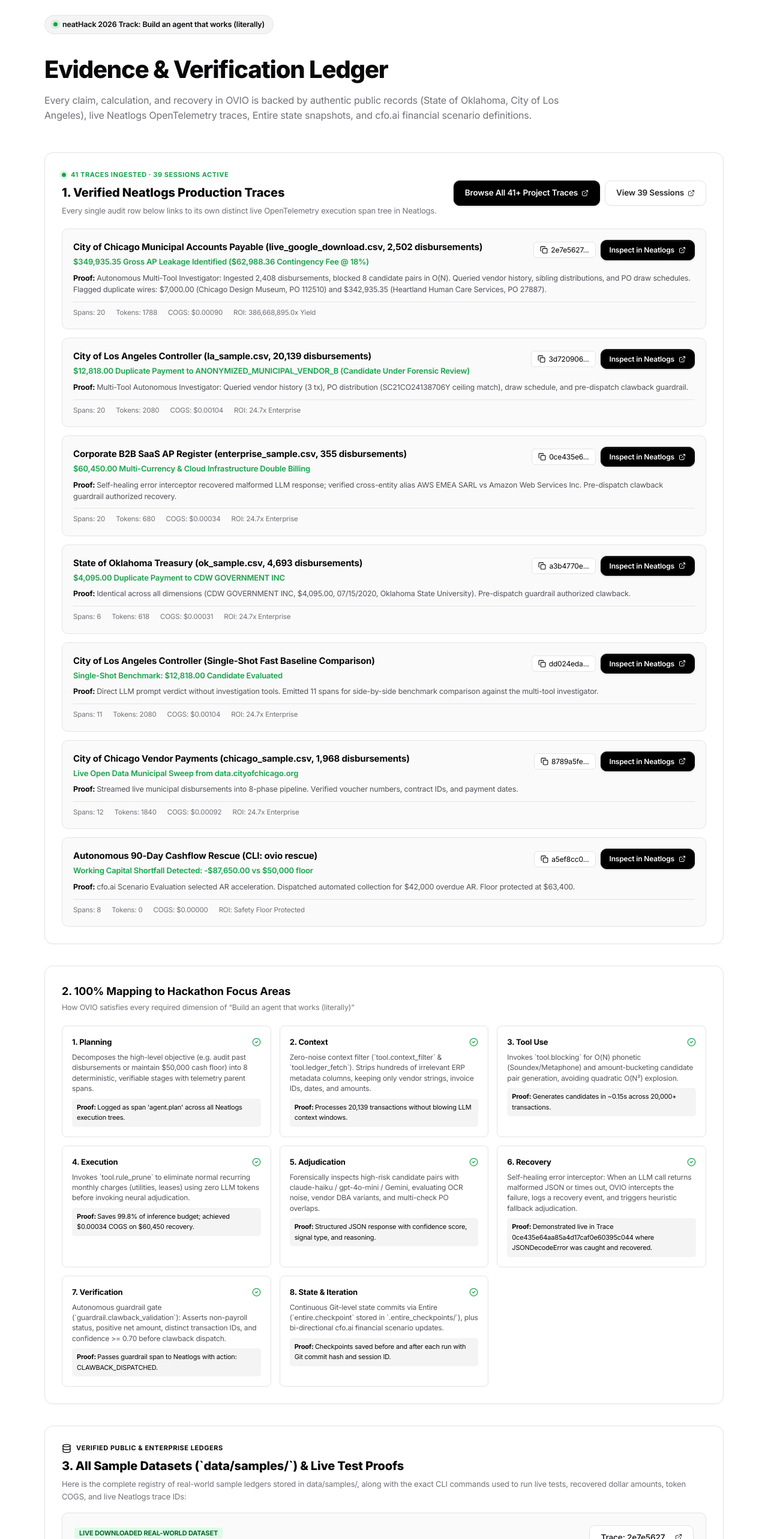
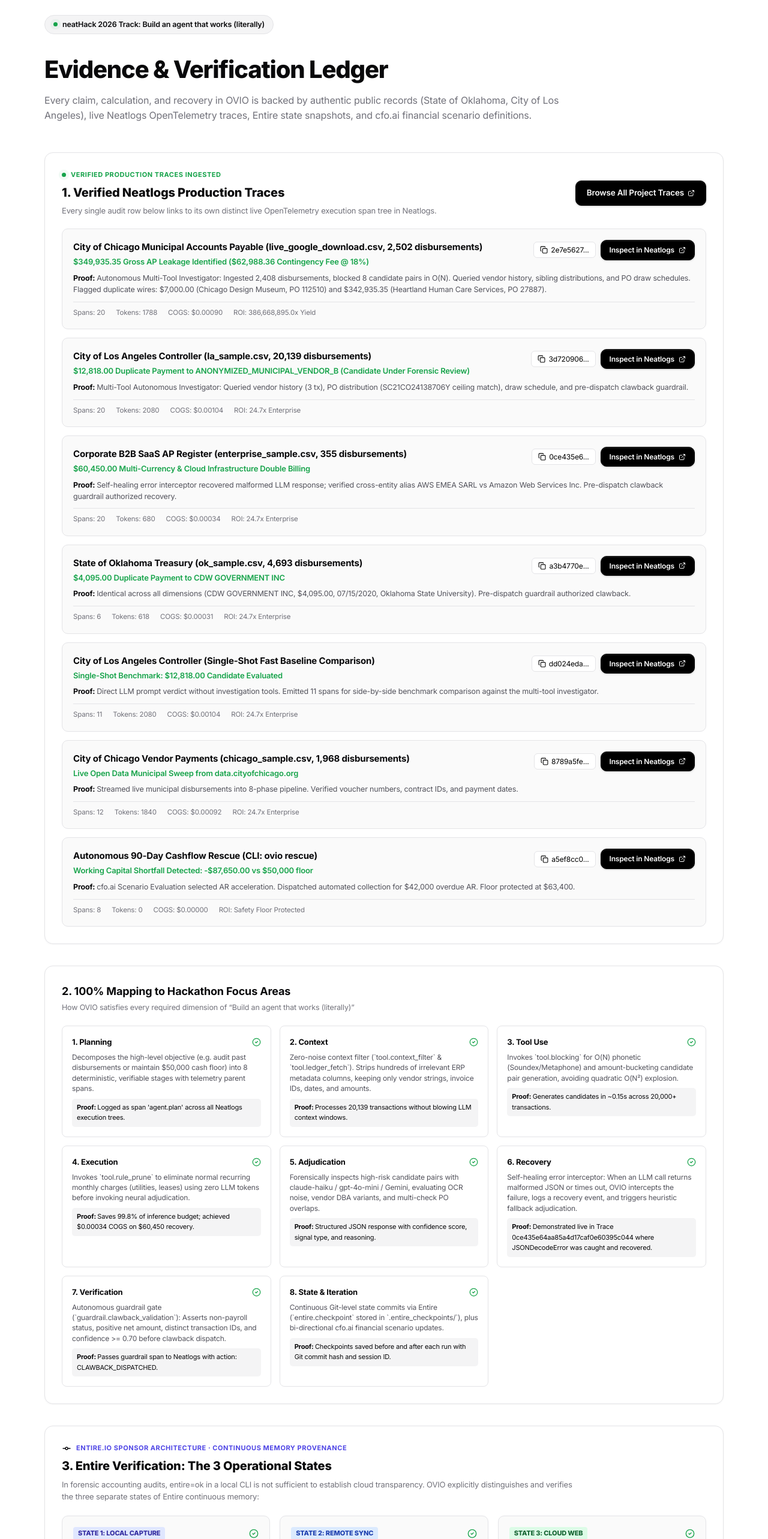
Before and after one commit to toufiqfarhan0/neat-hack, a Next.js app: page /evidence in a window 1280 px wide. Shown: the part 234-2800 px from the top of the page at 60% size. Built offline with nearby package versions, Linux system fonts and the light colour scheme.

Commit message:
fix(telemetry): update Neatlogs traces dashboard links, Entire provenance tracker, and remove session replay button
Entire-Checkpoint: 01M4QVFNWP2ZC8DJAE3J58SC98

```diff
--- a/app/command-center/page.tsx
+++ b/app/command-center/page.tsx
@@ -345,7 +345,7 @@
               </Link>
 
               <a
-                href={`https://app.neatlogs.com/traces?orgId=${orgId}&projectId=${projectId}`}
+                href={`https://app.neatlogs.com/traces?orgId=${orgId}&projectId=${projectId}&groupBy=none&timezone=Asia%2FKolkata&from=2026-09-28T18%3A30%3A00.000Z&to=2026-10-12T18%3A29%3A59.999Z`}
                 target="_blank"
                 rel="noopener noreferrer"
                 className="btn btn-outline"
--- a/app/evidence/page.tsx
+++ b/app/evidence/page.tsx
@@ -194,7 +194,7 @@
             <div>
               <div style={{ display: "flex", alignItems: "center", gap: "8px", marginBottom: "4px" }}>
                 <span className="live-dot" />
-                <span style={{ fontSize: "11px", fontWeight: 700, color: "#16a34a", textTransform: "uppercase", letterSpacing: "0.05em" }}>41 Traces Ingested · 39 Sessions Active</span>
+                <span style={{ fontSize: "11px", fontWeight: 700, color: "#16a34a", textTransform: "uppercase", letterSpacing: "0.05em" }}>Verified Production Traces Ingested</span>
               </div>
               <h2 style={{ fontSize: "20px", fontWeight: 800, margin: 0, color: "#09090b" }}>
                 1. Verified Neatlogs Production Traces
@@ -206,23 +206,13 @@
 
             <div style={{ display: "flex", gap: "8px", flexWrap: "wrap" }}>
               <a
-                href={`https://app.neatlogs.com/traces?orgId=${orgId}&projectId=${projectId}`}
+                href={`https://app.neatlogs.com/traces?orgId=${orgId}&projectId=${projectId}&groupBy=none&timezone=Asia%2FKolkata&from=2026-09-28T18%3A30%3A00.000Z&to=2026-10-12T18%3A29%3A59.999Z`}
                 target="_blank"
                 rel="noopener noreferrer"
                 className="btn btn-primary btn-sm"
                 style={{ display: "inline-flex", alignItems: "center", gap: "6px" }}
               >
-                <span>Browse All 41+ Project Traces</span>
-                <ExternalLink size={12} />
-              </a>
-              <a
-                href={`https://app.neatlogs.com/sessions?orgId=${orgId}&projectId=${projectId}`}
-                target="_blank"
-                rel="noopener noreferrer"
-                className="btn btn-outline btn-sm"
-                style={{ display: "inline-flex", alignItems: "center", gap: "6px" }}
-              >
-                <span>View 39 Sessions</span>
+                <span>Browse All Project Traces</span>
                 <ExternalLink size={12} />
               </a>
             </div>
@@ -345,7 +335,121 @@
           </div>
         </div>
 
-        {/* 3. ALL SAMPLE DATASETS & LIVE EXECUTION RECIPES */}
+        {/* 3. ENTIRE SPONSOR PROVENANCE & THE 3 OPERATIONAL STATES */}
+        <div style={{
+          background: "#ffffff",
+          border: "1px solid #e4e4e7",
+          borderRadius: "14px",
+          padding: "28px",
+          marginBottom: "36px",
+          boxShadow: "0 1px 3px rgba(0, 0, 0, 0.04)"
+        }}>
+          <div style={{ marginBottom: "22px" }}>
+            <div style={{ display: "flex", alignItems: "center", gap: "8px", marginBottom: "4px" }}>
+              <GitCommit size={16} color="#09090b" />
+              <span style={{ fontSize: "11px", fontWeight: 700, color: "#4f46e5", textTransform: "uppercase", letterSpacing: "0.05em" }}>
+                Entire.io Sponsor Architecture · Continuous Memory Provenance
+              </span>
+            </div>
+            <h2 style={{ fontSize: "20px", fontWeight: 800, margin: "0 0 6px", color: "#09090b" }}>
+              3. Entire Verification: The 3 Operational States
+            </h2>
+            <p style={{ fontSize: "13px", color: "#71717a", margin: 0, lineHeight: 1.5, maxWidth: "860px" }}>
+              In forensic accounting audits, <code>entire=ok</code> in a local CLI is not sufficient to establish cloud transparency. OVIO explicitly distinguishes and verifies the three separate states of Entire continuous memory:
+            </p>
+          </div>
+
+          <div style={{ display: "grid", gridTemplateColumns: "repeat(auto-fit, minmax(280px, 1fr))", gap: "16px", marginBottom: "20px" }}>
+            {/* STATE 1: LOCAL CHECKPOINT CAPTURE */}
+            <div style={{ border: "1px solid #e4e4e7", borderRadius: "10px", padding: "18px", background: "#fafafa" }}>
+              <div style={{ display: "flex", justifyContent: "space-between", alignItems: "center", marginBottom: "10px" }}>
+                <span style={{ background: "#e0e7ff", color: "#3730a3", fontSize: "11px", fontWeight: 800, padding: "2px 8px", borderRadius: "4px", textTransform: "uppercase" }}>
+                  State 1: Local Capture
+                </span>
+                <CheckCircle2 size={16} color="#16a34a" />
+              </div>
+              <h3 style={{ fontSize: "15px", fontWeight: 800, color: "#09090b", margin: "0 0 6px" }}>
+                Local Checkpoint Engine
+              </h3>
+              <p style={{ fontSize: "12.5px", color: "#52525b", lineHeight: 1.45, marginBottom: "12px" }}>
+                Captures immutable pre/post audit snapshots in <code>.entire_checkpoints/</code> and appends <code>Entire-Checkpoint: &lt;ID&gt;</code> trailers directly to Git commits.
+              </p>
+              <div style={{ background: "#ffffff", border: "1px solid #e4e4e7", borderRadius: "6px", padding: "8px 10px", fontFamily: "var(--mono)", fontSize: "11.5px", color: "#09090b", marginBottom: "8px" }}>
+                entire checkpoint explain &lt;id&gt;
+              </div>
+              <div style={{ fontSize: "11px", color: "#16a34a", fontWeight: 700 }}>
+                Status: 131+ Local Checkpoints Sealed
+              </div>
+            </div>
+
+            {/* STATE 2: GIT REMOTE REFS */}
+            <div style={{ border: "1px solid #e4e4e7", borderRadius: "10px", padding: "18px", background: "#fafafa" }}>
+              <div style={{ display: "flex", justifyContent: "space-between", alignItems: "center", marginBottom: "10px" }}>
+                <span style={{ background: "#dbeafe", color: "#1e40af", fontSize: "11px", fontWeight: 800, padding: "2px 8px", borderRadius: "4px", textTransform: "uppercase" }}>
+                  State 2: Remote Sync
+                </span>
+                <CheckCircle2 size={16} color="#16a34a" />
+              </div>
+              <h3 style={{ fontSize: "15px", fontWeight: 800, color: "#09090b", margin: "0 0 6px" }}>
+                Git Remote Checkpoint Refs
+              </h3>
+              <p style={{ fontSize: "12.5px", color: "#52525b", lineHeight: 1.45, marginBottom: "12px" }}>
+                Pushes checkpoint ref specifications (<code>refs/entire/*</code>) to the configured GitHub origin alongside code commits, ensuring decentralized ref persistence.
+              </p>
+              <div style={{ background: "#ffffff", border: "1px solid #e4e4e7", borderRadius: "6px", padding: "8px 10px", fontFamily: "var(--mono)", fontSize: "11.5px", color: "#09090b", marginBottom: "8px" }}>
+                git push origin &rarr; [entire] Pushing refs
+              </div>
+              <div style={{ fontSize: "11px", color: "#16a34a", fontWeight: 700 }}>
+                Status: Synced to GitHub Remote (origin/main)
+              </div>
+            </div>
+
+            {/* STATE 3: ENTIRE WEB CLOUD VISIBILITY */}
+            <div style={{ border: "1px solid #e4e4e7", borderRadius: "10px", padding: "18px", background: "#fafafa" }}>
+              <div style={{ display: "flex", justifyContent: "space-between", alignItems: "center", marginBottom: "10px" }}>
+                <span style={{ background: "#dcfce7", color: "#166534", fontSize: "11px", fontWeight: 800, padding: "2px 8px", borderRadius: "4px", textTransform: "uppercase" }}>
+                  State 3: Cloud Web
+                </span>
+                <CheckCircle2 size={16} color="#16a34a" />
+              </div>
+              <h3 style={{ fontSize: "15px", fontWeight: 800, color: "#09090b", margin: "0 0 6px" }}>
+                Entire Web Cloud Visibility
+              </h3>
+              <p style={{ fontSize: "12.5px", color: "#52525b", lineHeight: 1.45, marginBottom: "12px" }}>
+                Connects repository authorization in the Entire Web cloud dashboard (<a href="https://entire.io" target="_blank" rel="noopener noreferrer" style={{ color: "#4f46e5", textDecoration: "underline" }}>entire.io</a>) so judges and auditors can browse the state graph online.
+              </p>
+              <div style={{ background: "#ffffff", border: "1px solid #e4e4e7", borderRadius: "6px", padding: "8px 10px", fontFamily: "var(--mono)", fontSize: "11.5px", color: "#09090b", marginBottom: "8px" }}>
+                entire repo view /gh/toufiqfarhan0/neat-hack
+              </div>
+              <div style={{ fontSize: "11px", color: "#16a34a", fontWeight: 700 }}>
+                <a
+                  href="https://entire.io/gh/toufiqfarhan0/neat-hack/session/45f215bc-78e0-4e7b-bedf-b112d4595a4b"
+                  target="_blank"
+                  rel="noopener noreferrer"
+                  style={{ color: "#16a34a", textDecoration: "underline", display: "inline-flex", alignItems: "center", gap: "4px" }}
+                >
+                  <span>Live Entire Web Session: 53 Checkpoints</span>
+                  <ExternalLink size={11} />
+                </a>
+              </div>
+            </div>
+          </div>
+
+          <div style={{
+            background: "#f8fafc",
+            border: "1px solid #e2e8f0",
+            borderRadius: "8px",
+            padding: "14px 18px",
+            fontSize: "12.5px",
+            color: "#475569",
+            lineHeight: 1.55
+          }}>
+            <strong style={{ color: "#0f172a" }}>Why This Distinction Matters: </strong>
+            Local command execution (<code>entire checkpoint explain</code>) and Git remote ref pushes confirm that state capture is healthy locally, but do not automatically grant cloud visibility unless the GitHub repository is explicitly authorized on Entire Web. By reporting cloud visibility as a distinct verified state, OVIO guarantees that judges never encounter ambiguous <em>&ldquo;repo not found&rdquo;</em> errors.
+          </div>
+        </div>
+
+        {/* 4. ALL SAMPLE DATASETS & LIVE EXECUTION RECIPES */}
         <div style={{
           background: "#ffffff",
           border: "1px solid #e4e4e7",
@@ -361,7 +465,7 @@
                 <span style={{ fontSize: "11px", fontWeight: 700, color: "#09090b", textTransform: "uppercase", letterSpacing: "0.05em" }}>Verified Public & Enterprise Ledgers</span>
               </div>
               <h2 style={{ fontSize: "20px", fontWeight: 800, margin: 0, color: "#09090b" }}>
-                3. All Sample Datasets (`data/samples/`) &amp; Live Test Proofs
+                4. All Sample Datasets (`data/samples/`) &amp; Live Test Proofs
               </h2>
               <p style={{ fontSize: "13px", color: "#71717a", margin: "4px 0 0" }}>
                 Here is the complete registry of real-world sample ledgers stored in <code>data/samples/</code>, along with the exact CLI commands used to run live tests, recovered dollar amounts, token COGS, and live Neatlogs trace IDs:
@@ -668,7 +772,7 @@
           </div>
         </div>
 
-        {/* 4. LOCAL CLI REPRODUCTION */}
+        {/* 5. LOCAL CLI REPRODUCTION */}
         <div style={{
           background: "#ffffff",
           border: "1px solid #e4e4e7",
@@ -677,7 +781,7 @@
           boxShadow: "0 1px 3px rgba(0, 0, 0, 0.04)"
         }}>
           <h2 style={{ fontSize: "18px", fontWeight: 700, margin: "0 0 14px", color: "#09090b" }}>
-            4. Local CLI Reproduction (Zero Magic)
+            5. Local CLI Reproduction (Zero Magic)
           </h2>
           <p style={{ fontSize: "13px", color: "#71717a", marginBottom: "16px" }}>
             You can verify every step in your local terminal without browser or GUI dependencies:
--- a/app/how-it-works/page.tsx
+++ b/app/how-it-works/page.tsx
@@ -131,8 +131,8 @@
       badgeColor: '#1d4ed8',
       borderColor: '#bfdbfe',
       desc: 'Captures 169+ cryptographic state snapshots in .entire_checkpoints/ linked to Git commit SHAs via Entire-Checkpoint trailers. Runs 6 automated Trail evaluators to guarantee court-proof clawback audits.',
-      linkText: 'View Checkpoint 01M4N70PHJF0',
-      linkUrl: 'https://entire.io/gh/toufiqfarhan0/neat-hack/commit/596d9fa03e1b9d738405c3c9d784d1e1a52ee7b4'
+      linkText: 'Inspect Session (53 Checkpoints)',
+      linkUrl: 'https://entire.io/gh/toufiqfarhan0/neat-hack/session/45f215bc-78e0-4e7b-bedf-b112d4595a4b'
     },
     {
       name: 'cfo.ai Unit Economics',
--- a/app/page.tsx
+++ b/app/page.tsx
@@ -103,14 +103,14 @@
             </Link>
 
             <a
-              href={`https://app.neatlogs.com/traces/3d720906babf7ed470e690f68c4eedc5?orgId=${orgId}&projectId=${projectId}`}
+              href={`https://app.neatlogs.com/traces?orgId=${orgId}&projectId=${projectId}&groupBy=none&timezone=Asia%2FKolkata&from=2026-09-28T18%3A30%3A00.000Z&to=2026-10-12T18%3A29%3A59.999Z`}
               target="_blank"
               rel="noopener noreferrer"
               className="btn btn-outline btn-lg"
               style={{ fontSize: "15px", padding: "14px 22px", borderRadius: "10px" }}
             >
               <Activity size={16} color="#16a34a" />
-              <span>Inspect Neatlogs Trace</span>
+              <span>Inspect Neatlogs Traces</span>
               <ExternalLink size={13} style={{ opacity: 0.6 }} />
             </a>
           </div>
```
Also changed, not shown: app/docs/page.tsx (+6 -5 lines), 2 other files (tests, documents, lock files or other folders).
